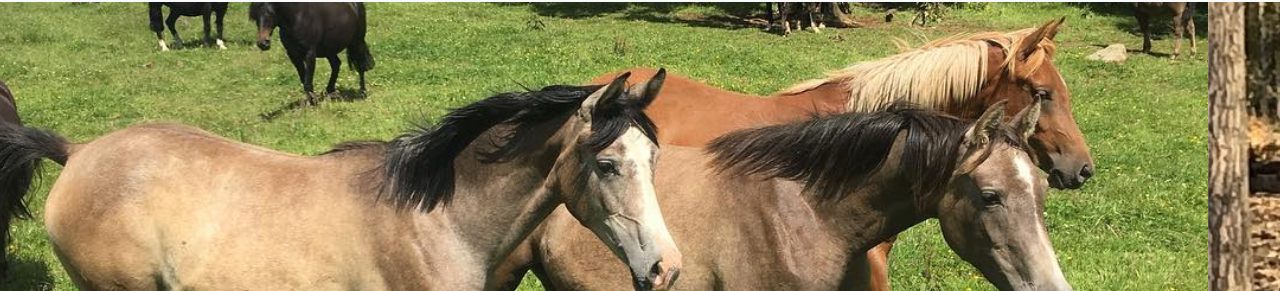
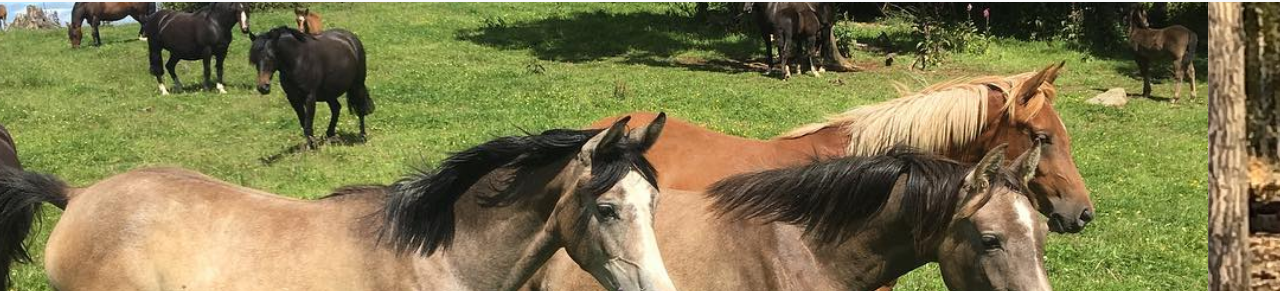
Before and after one commit to aladuuu/al-shaalan.cl, a plain HTML site: page nuevo/index.html in a window 1280 px wide. Shown: the part 88-379 px from the top of the page. Drawn offline with nearby package versions, Linux system fonts and the light colour scheme; some packages are replaced by stand-ins of ours; a script that the page names is missing.

Commit message:
Update al-shaalan.css

```diff
--- a/nuevo/css/al-shaalan.css
+++ b/nuevo/css/al-shaalan.css
@@ -27,14 +27,14 @@ a:active {
   z-index: 10;
 }
 .carousel-item {
-  height: 32rem;
+  height: 600px;
 }
 .carousel-item > img {
   position: absolute;
   top: 0;
   left: 0;
   min-width: 100%;
-  height: 32rem;
+  height: 600px;
 }
 .marketing .col-lg-4 {
   margin-bottom: 1.5rem;
@@ -110,17 +110,17 @@ a[href^="https://maps.google.com/maps"]{display:none !important}
   object-fit: cover;
   object-position: 50% 50%;
   width: 100%;
-  height: 550px;
+  height: 600px;
 }
 .galeria2 {
   object-fit: cover;
   object-position: 50% 45%;
   width: 100%;
-  height: 550px;
+  height: 600px;
 }
 .galeria3 {
   object-fit: cover;
   object-position: 50% 30%;
   width: 100%;
-  height: 550px;
+  height: 600px;
 }
```
